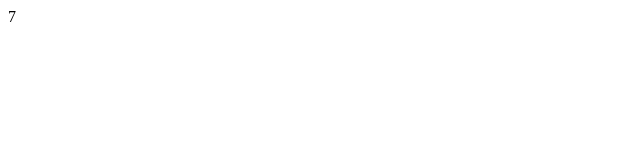
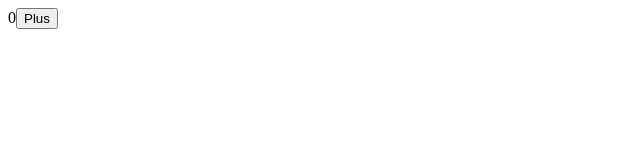
Before and after one commit to IsratJahan13/02-laskuri, a React (Vite) app: page / in a window 1280 px wide. Shown: the top 160 px of the page, without its empty margins (0-640 px from the left). Built offline with nearby package versions, Linux system fonts and the light colour scheme.

Commit message:
button is added

```diff
--- a/src/App.jsx
+++ b/src/App.jsx
@@ -4,16 +4,13 @@ const App = () => {
   const [counter, setCounter] = useState(0) //When the state modifying function setCounter is called,
 // React re-renders the component which means that the function body of the component function gets re-executed
 
-  setTimeout(
-    () => setCounter(counter + 1), 1000
-  )
-  //Every time the setCounter modifies the state it causes the component to re-render.
-  //The value of the state will be incremented again after one second, and this will continue to repeat for as long as the application is running.
-  console.log('rendering...', counter)
-
+const handleClick = () => {
+  console.log('clicked')
+}
   return (
     <>
       {counter}
+      <button onClick={handleClick}>Plus</button>
     </>
   )
 }
```
